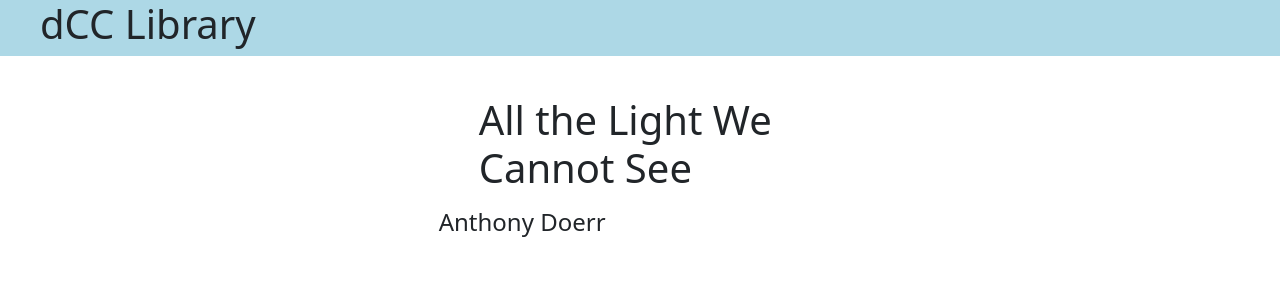
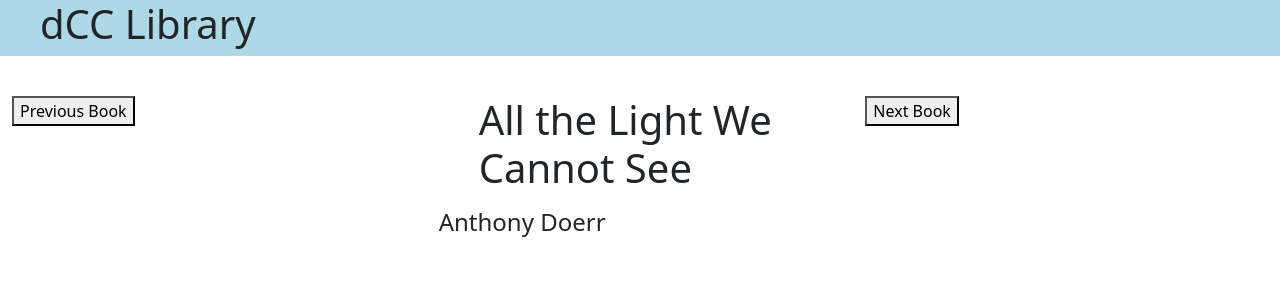
Before and after one commit to JesseArroyo-Romero/DCCLibraryReactTutorial, a React (Create React App) app: page / in a window 1280 px wide. Shown: the top 300 px of the page. Built offline with nearby package versions, Linux system fonts and the light colour scheme.

Commit message:
Completed Navigation functionality for going to next and previous books

```diff
--- a/src/components/App.jsx
+++ b/src/components/App.jsx
@@ -15,6 +15,28 @@
         };
     }
 
+    goToNextBook = () => {
+        let tempBookNumber = this.state.bookNumber;
+        tempBookNumber++;
+        if(tempBookNumber === this.books.length){
+            tempBookNumber = 0;
+        }
+        this.setState({
+            bookNumber: tempBookNumber
+        })
+    }
+
+    goToPreviousBook = () => {
+        let tempBookNumber = this.state.bookNumber;
+        tempBookNumber--;
+        if(tempBookNumber < 0){
+            tempBookNumber = this.books.length
+        }
+        this.setState({
+            bookNumber: tempBookNumber
+        })
+    }
+
     render(){
         return (
             <div className="container-fluid">
@@ -22,6 +44,7 @@
                 <div className="row">
                     <div className="col-md-4">
                         {/*Button here to move to previous book viewed*/}
+                        <button onClick={this.goToPreviousBook}>Previous Book</button>
                     </div>
                     <div className="col-md-4">
                         {/*Display book with cover here*/}
@@ -30,6 +53,7 @@
                     </div>
                     <div className="col-md-4">
                         {/*Button here to move to previous book viewed*/}
+                        <button onClick={this.goToNextBook}>Next Book</button>
                     </div>
                 </div>
             </div>
```
